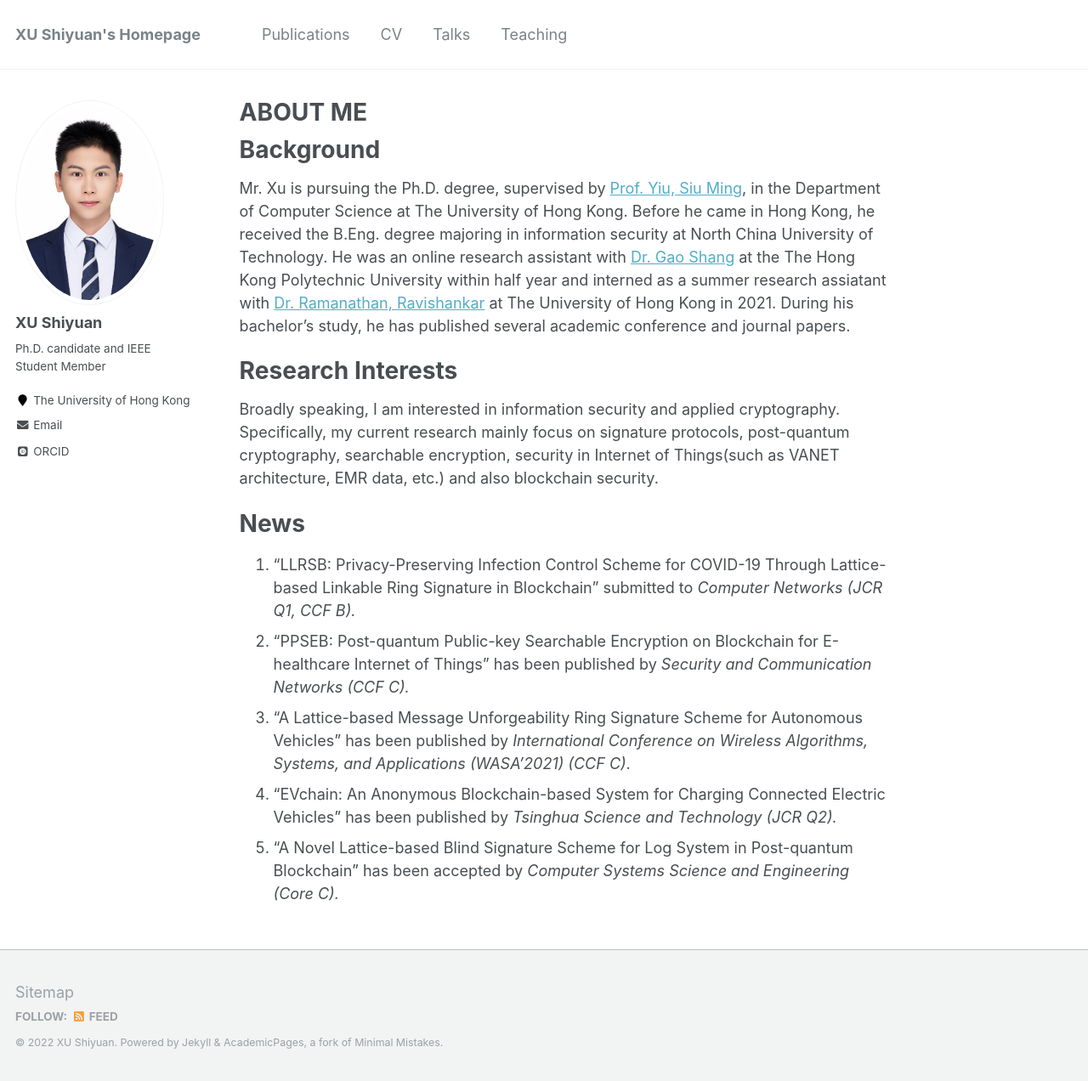
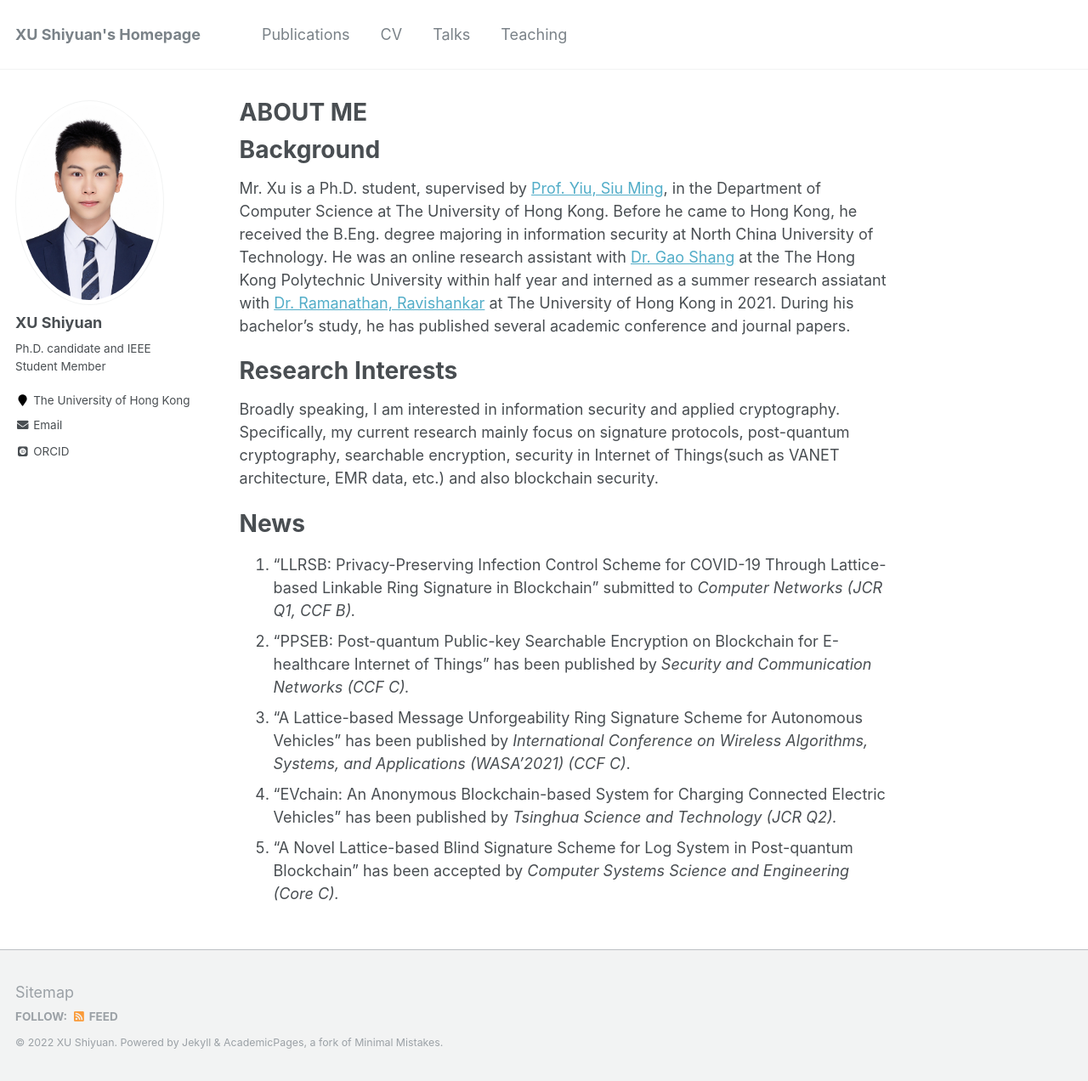
Before and after one commit to shiyuanjack/shiyuanjack.github.io, a Jekyll site: the page built from _pages/about.md, in a window 1280 px wide and 1272 px high. Shown: the whole window at 85% size. Built offline with Jekyll 4.4.1, drawn with Linux system fonts in a browser that asks for light colours; some web fonts are replaced.

Commit message:
Update about.md

```diff
--- a/_pages/about.md
+++ b/_pages/about.md
@@ -11,7 +11,7 @@ redirect_from:
 
 Background
 ======
-Mr. Xu is pursuing the Ph.D. degree, supervised by [Prof. Yiu, Siu Ming](https://www.cs.hku.hk/index.php/people/academic-staff/smyiu), in the Department of Computer Science at The University of Hong Kong. Before he came in Hong Kong, he received the B.Eng. degree majoring in information security at North China University of Technology. He was an online research assistant with [Dr. Gao Shang](https://goldsainteagle.github.io/shanggao.github.io/) at the The Hong Kong Polytechnic University within half year and interned as a summer research assiatant with [Dr. Ramanathan, Ravishankar](https://www.cs.hku.hk/index.php/people/academic-staff/ravi) at The University of Hong Kong in 2021. During his bachelor's study, he has published several academic conference and journal papers.
+Mr. Xu is a Ph.D. student, supervised by [Prof. Yiu, Siu Ming](https://www.cs.hku.hk/index.php/people/academic-staff/smyiu), in the Department of Computer Science at The University of Hong Kong. Before he came to Hong Kong, he received the B.Eng. degree majoring in information security at North China University of Technology. He was an online research assistant with [Dr. Gao Shang](https://goldsainteagle.github.io/shanggao.github.io/) at the The Hong Kong Polytechnic University within half year and interned as a summer research assiatant with [Dr. Ramanathan, Ravishankar](https://www.cs.hku.hk/index.php/people/academic-staff/ravi) at The University of Hong Kong in 2021. During his bachelor's study, he has published several academic conference and journal papers.
 
 Research Interests
 ======
```
